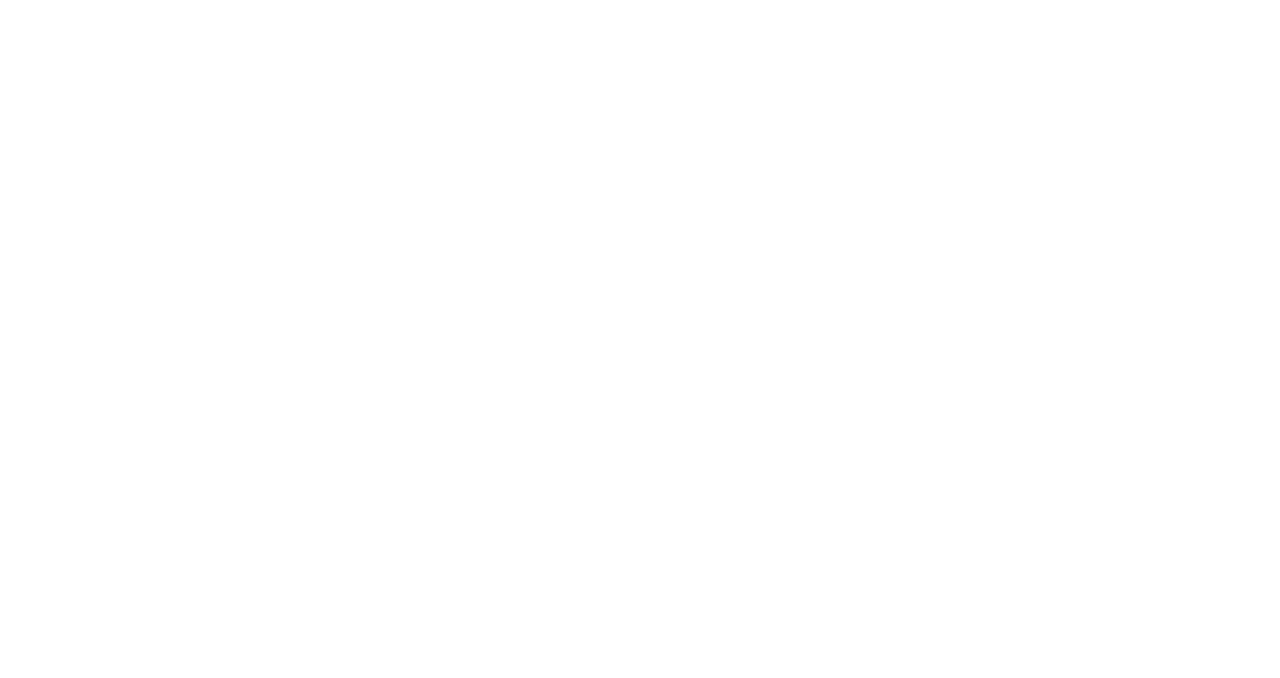
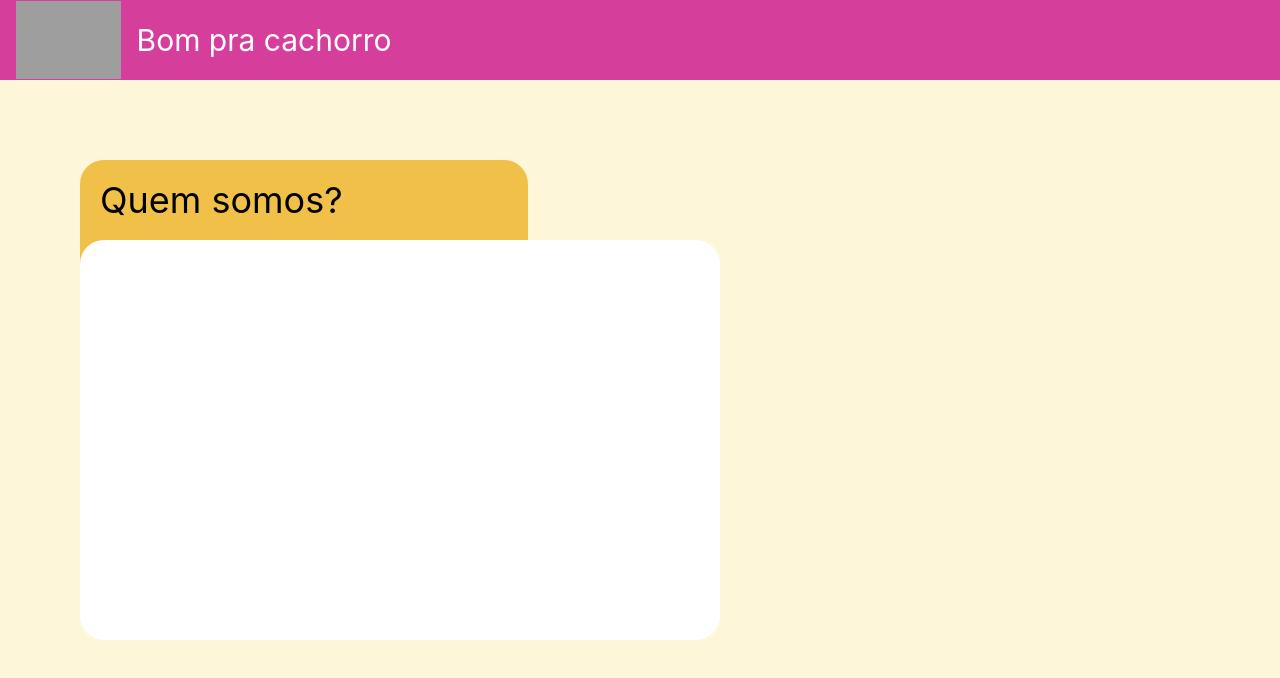
Before and after one commit to DevJoyJoy/Bom-Pra-Cachorro, a React (Vite) app in the folder Front-end/: page / in a window 1280 px wide. Shown: the top 678 px of the page. Built offline with nearby package versions, Linux system fonts and the light colour scheme; grey boxes are pictures that could not be loaded.

Commit message:
Just some minor changes

```diff
--- a/Front-end/src/App.jsx
+++ b/Front-end/src/App.jsx
@@ -1,12 +1,12 @@
 import { BrowserRouter, Routes, Route } from "react-router-dom"
-import { mainPage } from "./pages/mainPage"
+import { MainPage } from "./pages/mainPage"
 
 function App() {
   return (
     <>
       <BrowserRouter>
         <Routes>
-          <Route path='/' element={<mainPage/>}></Route>
+          <Route path='/' element={<MainPage/>}></Route>
         </Routes>
       </BrowserRouter>
     </>
--- a/Front-end/src/pages/mainPage.jsx
+++ b/Front-end/src/pages/mainPage.jsx
@@ -1,53 +1,20 @@
-import { useNavigate } from "react-router-dom"
+//import { useNavigate } from "react-router-dom"
 
-export const mainPage = () => {
+export const MainPage = () => {
     // eslint-disable-next-line react-hooks/rules-of-hooks
-    const navigate = useNavigate();
     return(
-        <div className='bg-pink-100 min-h-screen flex flex-col'>
-            <div className='bg-pink-500 w-full h-23 flex flex-row items-center px-4'>
+        <div className='bg-[#fef6d8] min-h-screen flex flex-col'>
+            <div className='bg-[#d63e9c] w-full h-20 flex flex-row items-center px-4'>
                 <img src="../Monokuma.gif" alt="" className="h-[98%]" />
-                <h1 className="ml-4 font-sans text-white text-3xl">Danganronpa</h1>
+                <h1 className="ml-4 font-sans text-white text-3xl">Bom pra cachorro</h1>
             </div>
-            <div className="h-[90%] w-full flex p-6 gap-6">
 
-                <div className="flex flex-col bg-pink-200 rounded-lg p-6 w-2/3">
-                    <p className="mb-4">
-                        Danganronpa (ダンガンロンパ Dangan Ronpa in the original Japanese) is a Japanese
-                        video game franchise developed and published originally by Spike (later merged
-                        with Chunsoft as Spike Chunsoft) and localized by NIS America in 2014 and later
-                        by Spike Chunsoft in 2020. The series currently consists of three main titles and
-                        two major spin-off games. The franchise also includes some anime, manga,
-                        mobile games, and light novel spin-offs based on the Danganronpa universe and
-                        characters.
-                    </p>
-                    <p>The series revolves around an exclusive, government-funded high school called Hope's
-                     Peak Academy which, every year, selects "Ultimate" students who are at the top of their
-                     field, and one average "Ultimate Lucky Student" who is chosen by lottery. However, when average
-                     student Makoto Naegi arrives at the school, he loses consciousness, and when he wakes up discovers
-                     that he and his 14 classmates have been trapped within the school. Headmaster Monokuma, a
-                     sadistic robot bear, informs the students that they will be forced to live within the school
-                     forever, with only one way to leave: murdering another student and getting away with it.
-
-                     When a crime scene is discovered, a Class Trial is held, in which the remaining students must
-                     decide amongst themselves who the murderer is. If the students successfully discover the murderer,
-                     the culprit will be executed, and the killing game continues. However, if they guess incorrectly,
-                     the culprit will be able to leave the school, but the other students will be executed.
-                     </p>
-                     <br />
-                    <button
-                        onClick={() => navigate("/Games")}
-                        className="bg-pink-500 text-white px-4 py-2 rounded-lg hover:bg-pink-600 transition w-fit"
-                    >
-                        List of Games
-                    </button>
-                </div>
-
-                <div className="flex justify-center items-center w-1/3 bg-pink-200 rounded-lg">
-                    <img src="../danganronpadecadence.webp" alt="" className="rounded-lg max-h-[450px]"/>
-                </div>
+            <div className="bg-[#f1c048] h-[20vh] w-[35vw] rounded-3xl ml-20 mt-20">
+                <h1 className="text-4xl  ml-5 mt-5">Quem somos?</h1>
+                <div className="bg-white h-[50vh] w-[50vw] mt-5 rounded-3xl">
 
                 </div>
+            </div>
         </div>
     )
 }
```
